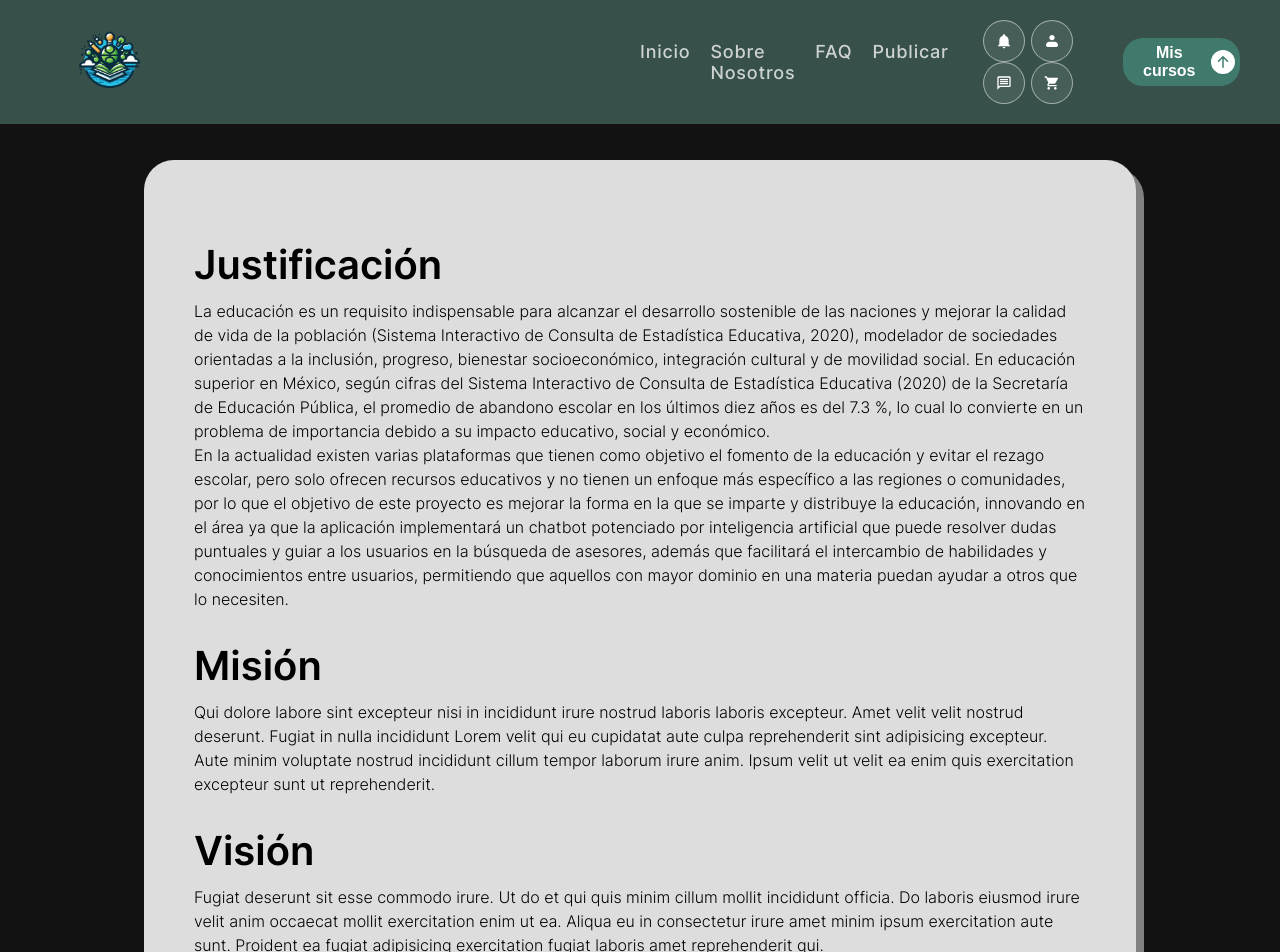
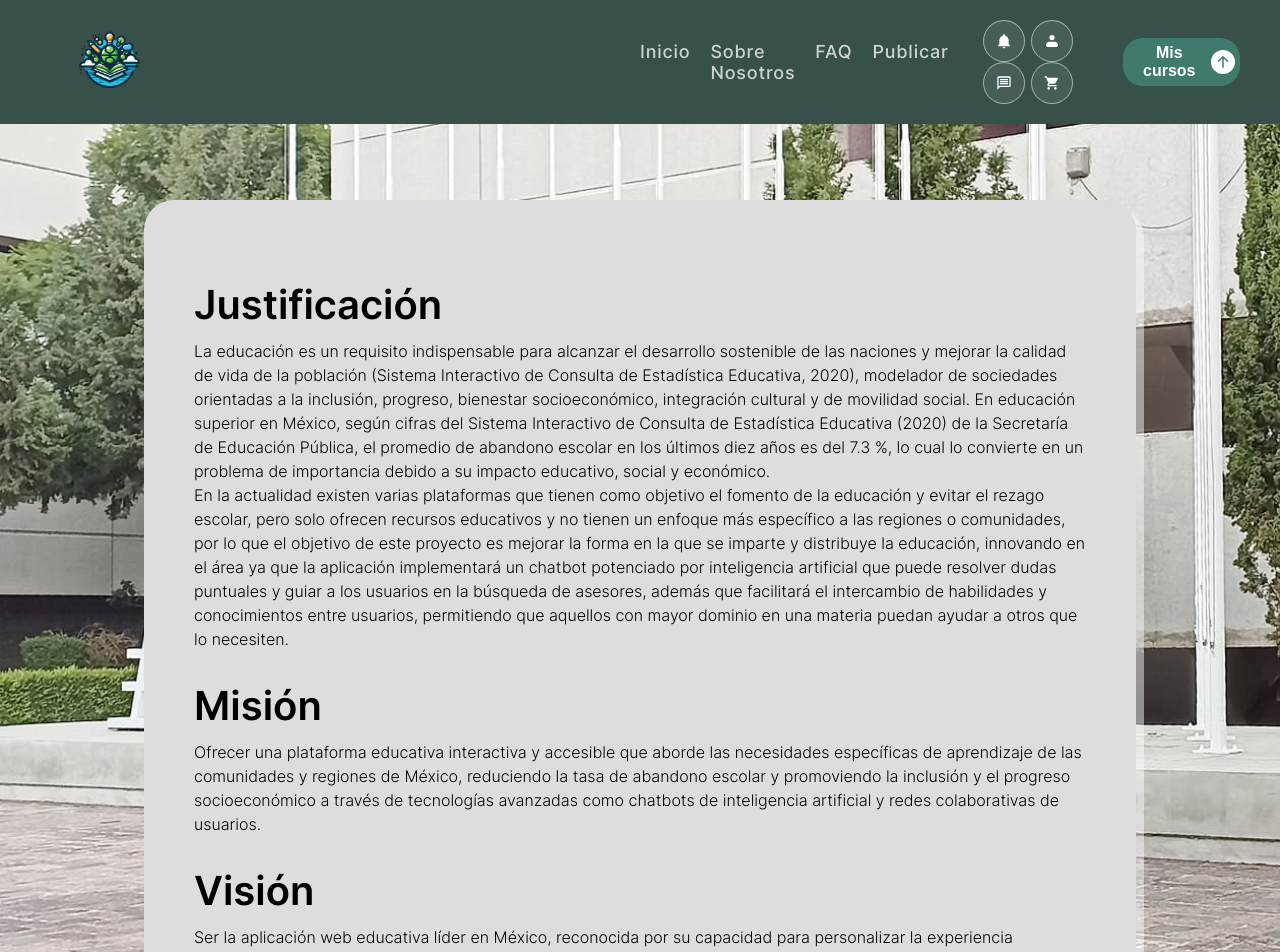
Before and after one commit to dfrancohdez/aprende-ya, a React (Create React App) app: page /about in a window 1280 px wide. Shown: the top 952 px of the page. Built offline with nearby package versions, Linux system fonts and the light colour scheme; no server answers.

Commit message:
about transition

```diff
--- a/src/components/inputs/_input.scss
+++ b/src/components/inputs/_input.scss
@@ -93,6 +93,8 @@
 
 }
 .input-hover {
+    transition: background-color .5s ease;
+    border-radius: 30px;
     &:hover {
         background-color: v.$fondo2;
         border-radius: 30px;
--- a/src/screens/about/About.js
+++ b/src/screens/about/About.js
@@ -28,11 +28,11 @@ const About = () => {
                     </p>
                     <h2>Misión</h2>
                     <p>
-                        Qui dolore labore sint excepteur nisi in incididunt irure nostrud laboris laboris excepteur. Amet velit velit nostrud deserunt. Fugiat in nulla incididunt Lorem velit qui eu cupidatat aute culpa reprehenderit sint adipisicing excepteur. Aute minim voluptate nostrud incididunt cillum tempor laborum irure anim. Ipsum velit ut velit ea enim quis exercitation excepteur sunt ut reprehenderit.
+                    Ofrecer una plataforma educativa interactiva y accesible que aborde las necesidades específicas de aprendizaje de las comunidades y regiones de México, reduciendo la tasa de abandono escolar y promoviendo la inclusión y el progreso socioeconómico a través de tecnologías avanzadas como chatbots de inteligencia artificial y redes colaborativas de usuarios.
                     </p>
                     <h2>Visión</h2>
                     <p>
-                        Fugiat deserunt sit esse commodo irure. Ut do et qui quis minim cillum mollit incididunt officia. Do laboris eiusmod irure velit anim occaecat mollit exercitation enim ut ea. Aliqua eu in consectetur irure amet minim ipsum exercitation aute sunt. Proident ea fugiat adipisicing exercitation fugiat laboris amet reprehenderit qui.
+                    Ser la aplicación web educativa líder en México, reconocida por su capacidad para personalizar la experiencia educativa, fomentar la retención escolar y empoderar a los estudiantes a través del intercambio colaborativo de conocimientos, contribuyendo así al desarrollo sostenible y al bienestar socioeconómico del país.
                     </p>
                     <h2>Funciones principales</h2>
                         <h5>Intercambio colaborativo:</h5>
--- a/src/screens/about/_about.scss
+++ b/src/screens/about/_about.scss
@@ -1,9 +1,13 @@
 .about{
     &-container{
-        padding: 160px 20px;
+        padding: 200px 20px 300px;
         display: flex;
         justify-content: center;
-        background-image: url();
+        background-image: url("../../assets/img/explanadaESCOM.jpg");
+        background-repeat: no-repeat;
+        background-size:cover;
+        background-attachment: fixed;
+        background-position: 0 -300px;
     }
     .text-container-about{
         background-color: #ddd;
@@ -12,6 +16,7 @@
         padding: 50px;
         width: 80%;
         box-shadow: 8px 8px #fff7;
+        animation: identifier 2s ease-in;
         h2{
             padding: 30px 0 10px 0;
         }
@@ -26,3 +31,13 @@
         }
     }
 }
+@keyframes  identifier{
+    0% {
+        //transform: translateX(-100%);
+        opacity: 0;
+      }
+      100% {
+        //transform: translate(0);
+        opacity: 1;
+      }
+}
--- a/src/screens/crearAsesoria/_crearAsesoria.scss
+++ b/src/screens/crearAsesoria/_crearAsesoria.scss
@@ -35,7 +35,8 @@
 
 }
 .radio-container{
-
+    border-radius: 30px;
+    transition: background-color .5s ease;
     padding: 20px;
     .radio-container-items{
         padding: 20px 0;
@@ -57,6 +58,8 @@
     align-items: center;
     flex-direction: column;
     justify-content: space-evenly;
+    border-radius: 30px;
+    transition: background-color .5s ease;
     &:hover{
         background-color: v.$fondo2;
         border-radius: 30px;
--- a/src/screens/homeScreen/_homeScreen.scss
+++ b/src/screens/homeScreen/_homeScreen.scss
@@ -1,7 +1,7 @@
 @use '../../scss/base/variables' as v;
 
 .homeScreen {
-    background-color: #407a6d;
+    //background-color: #407a6d;
 
     &-container {
         display: flex;
```
Also changed, not shown: src/assets/img/explanadaESCOM.jpg (added), src/assets/img/explanadaESCOM2.jpg (added).
